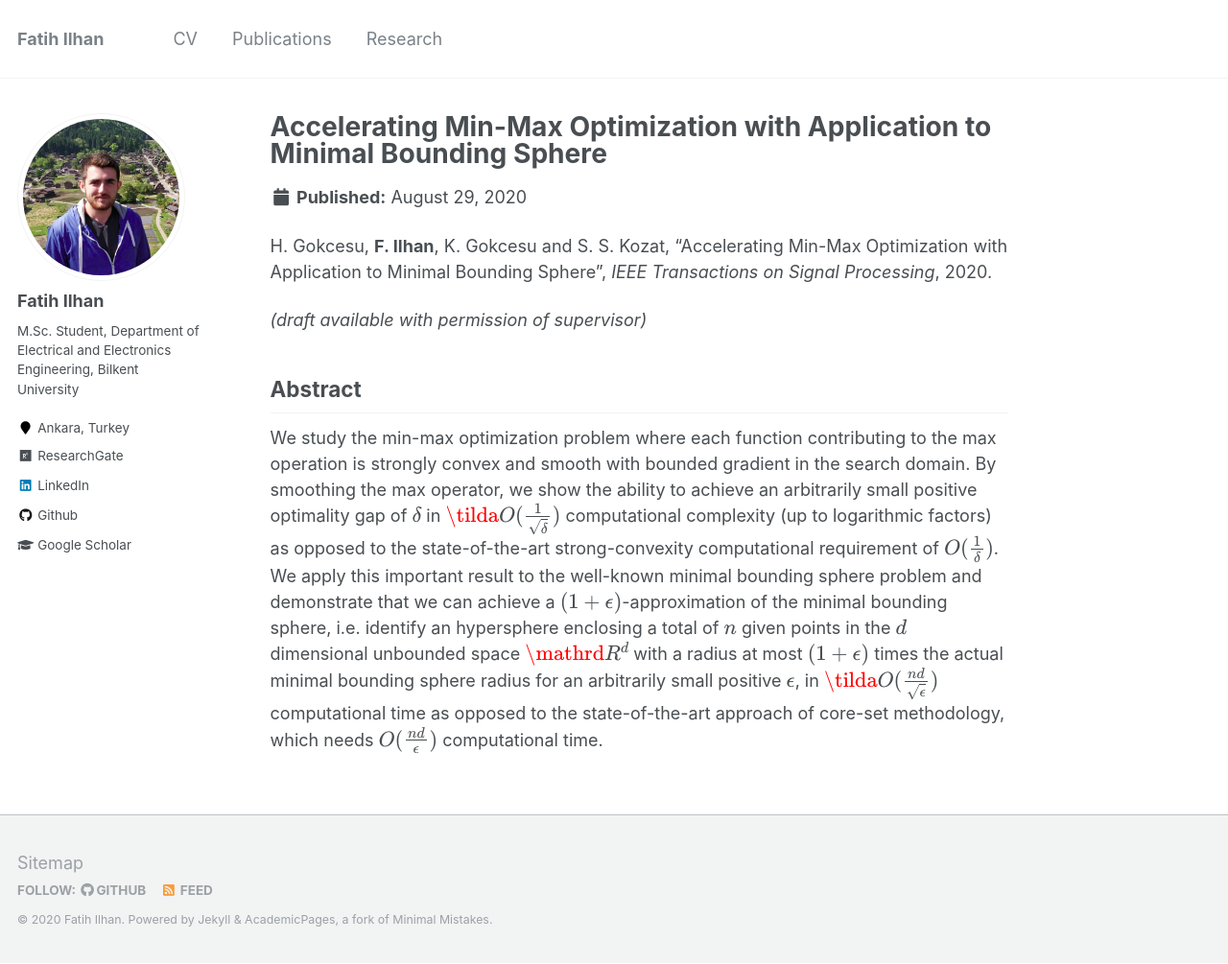
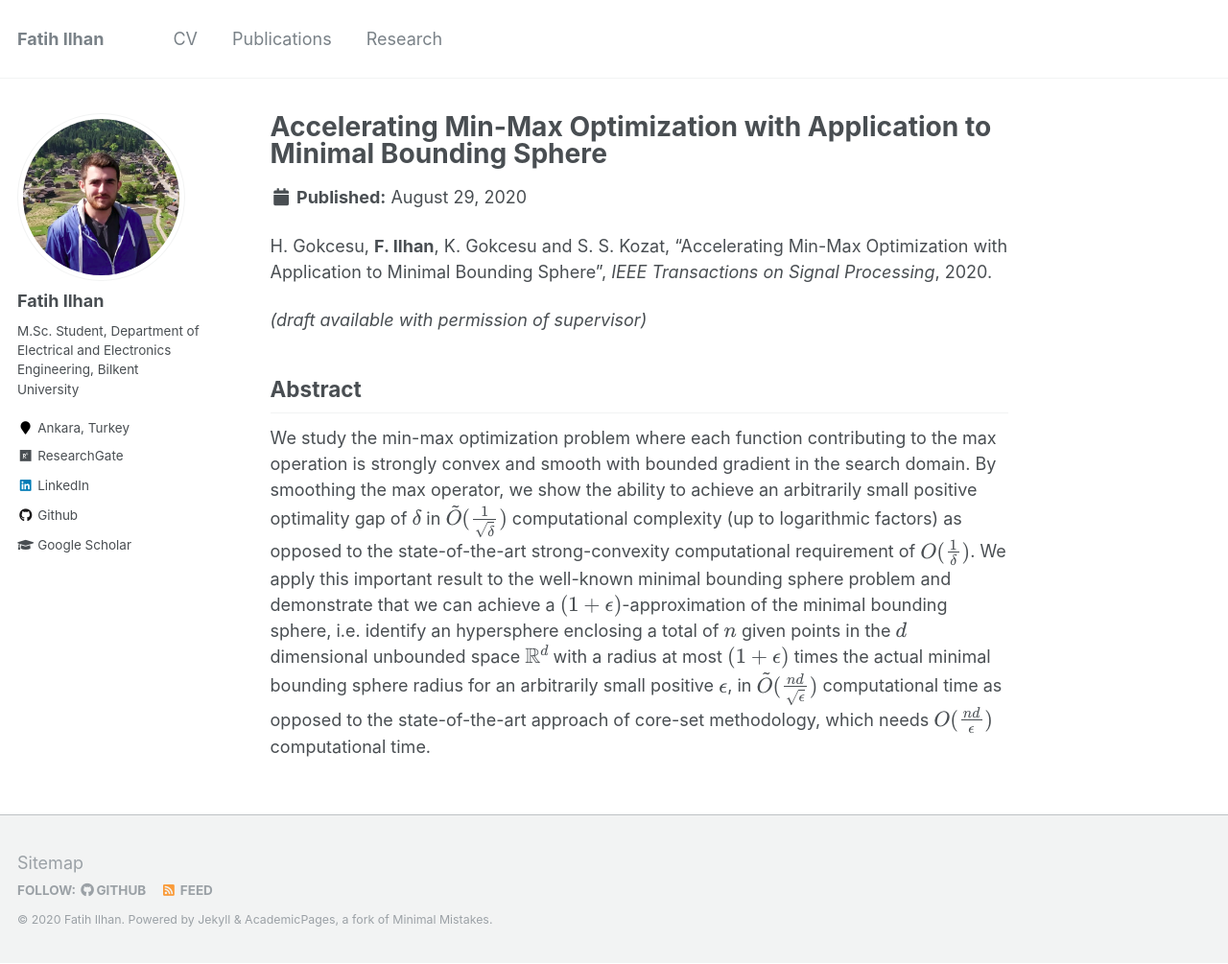
Before and after one commit to fatih-ilhan/fatih-ilhan.github.io, a Jekyll site: the page built from _publications/MBS.md, in a window 1280 px wide and 1005 px high. Shown: the whole window at 96% size. Built offline with Jekyll 4.4.1, drawn with Linux system fonts in a browser that asks for light colours; formulas are drawn with MathJax 3.

Commit message:
file update

```diff
--- a/_publications/MBS.md
+++ b/_publications/MBS.md
@@ -11,13 +11,13 @@ H. Gokcesu, <b>F. Ilhan</b>, K. Gokcesu and S. S. Kozat, "Accelerating Min-Max O
 
 We study the min-max optimization problem where each function contributing to the max operation is strongly convex
 and smooth with bounded gradient in the search domain. By smoothing the max operator, we show the
-ability to achieve an arbitrarily small positive optimality gap of $\delta$ in $\tilda{O}(\frac{1}{\sqrt{\delta}})$
+ability to achieve an arbitrarily small positive optimality gap of $\delta$ in $\tilde{O}(\frac{1}{\sqrt{\delta}})$
 computational complexity (up to logarithmic factors) as opposed to the state-of-the-art strong-convexity computational
 requirement of $O(\frac{1}{\delta})$. We
 apply this important result to the well-known minimal bounding sphere problem and demonstrate that we can achieve
 a $(1+\epsilon)$-approximation of the minimal bounding sphere, i.e. identify an hypersphere enclosing a total of $n$
 given
-points in the $d$ dimensional unbounded space $\mathrd{R}^d$ with a radius at most $(1+\epsilon)$ times the actual minimal bounding
-sphere radius for an arbitrarily small positive $\epsilon$, in $\tilda{O}(\frac{nd}{\sqrt{\epsilon}})$
+points in the $d$ dimensional unbounded space $\mathbb{R}^d$ with a radius at most $(1+\epsilon)$ times the actual minimal bounding
+sphere radius for an arbitrarily small positive $\epsilon$, in $\tilde{O}(\frac{nd}{\sqrt{\epsilon}})$
 computational time as opposed to the state-of-the-art
 approach of core-set methodology, which needs $O(\frac{nd}{\epsilon})$ computational time.
```
